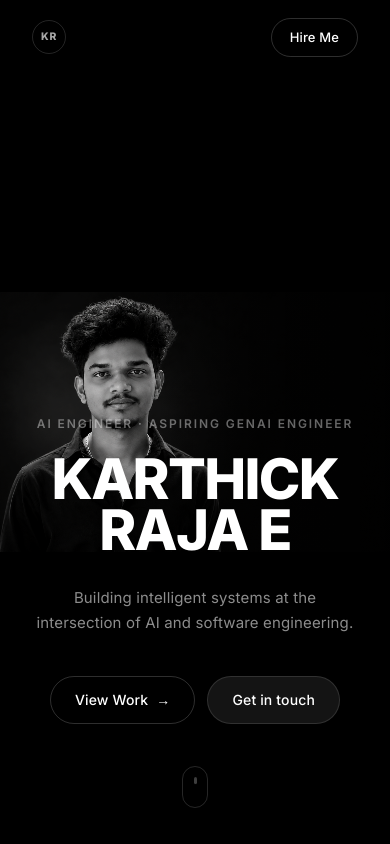
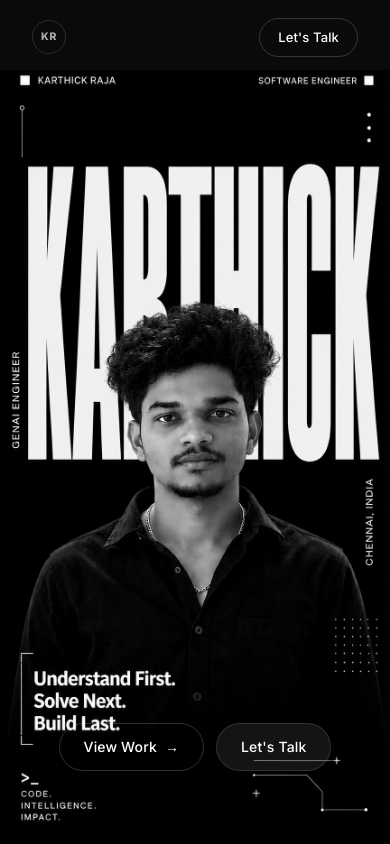
Before and after one commit to Karthickraja018/karthick-raja-e-portfolio, a Next.js app: page / in a window 390 px wide. Shown: the top 844 px of the page. Built offline with nearby package versions, Linux system fonts and the light colour scheme.

Commit message:
feat: implement responsive hero and navbar components with background assets

```diff
--- a/components/hero.tsx
+++ b/components/hero.tsx
@@ -7,7 +7,7 @@ export default function Hero() {
   const contentRef = useRef<HTMLDivElement>(null)
 
   useEffect(() => {
-    // CSS animation entrance — no GSAP dependency
+    // CSS animation entrance
     const el = contentRef.current
     if (!el) return
     const children = Array.from(el.children) as HTMLElement[]
@@ -29,17 +29,18 @@ export default function Hero() {
     <section
       id="hero"
       style={{
-        minHeight: '100vh',
+        minHeight: 'calc(100vh - 70px)',
+        marginTop: '70px',
         display: 'flex',
-        alignItems: 'center',
+        alignItems: 'flex-end',
         justifyContent: 'flex-end',
         position: 'relative',
-        padding: '100px 32px 60px',
+        padding: '32px 32px 60px',
         overflow: 'hidden',
         background: '#000000',
       }}
     >
-      {/* Background Image */}
+      {/* Background Image Container */}
       <div
         style={{
           position: 'absolute',
@@ -51,25 +52,25 @@ export default function Hero() {
         }}
       >
         <Image
-          src="/bg-image.png"
-          alt="Karthick Raja E"
+          src="/desktop.png"
+          alt="Hero Background Desktop"
           fill
           priority
+          className="bg-desktop"
           style={{
-            objectFit: 'contain',
-            objectPosition: 'left center',
-            opacity: 0.9,
+            objectFit: 'cover',
+            objectPosition: 'center',
           }}
         />
-        {/* Right fade for text readability */}
-        <div
+        <Image
+          src="/mobile.png"
+          alt="Hero Background Mobile"
+          fill
+          priority
+          className="bg-mobile"
           style={{
-            position: 'absolute',
-            top: 0,
-            left: 0,
-            width: '100%',
-            height: '100%',
-            background: 'linear-gradient(to right, rgba(0,0,0,0) 35%, rgba(0,0,0,0.85) 100%)',
+            objectFit: 'cover',
+            objectPosition: 'center',
           }}
         />
       </div>
@@ -81,64 +82,14 @@ export default function Hero() {
         style={{
           position: 'relative',
           zIndex: 1,
-          textAlign: 'right',
           display: 'flex',
-          flexDirection: 'column',
-          alignItems: 'flex-end',
-          maxWidth: '680px',
-          width: '100%',
+          gap: 12,
+          flexWrap: 'wrap',
+          justifyContent: 'flex-end',
           marginRight: '4%',
+          marginBottom: '4%',
         }}
       >
-        {/* Role label */}
-        <p
-          style={{
-            fontSize: '0.75rem',
-            fontWeight: 600,
-            letterSpacing: '0.16em',
-            textTransform: 'uppercase',
-            color: 'rgba(255,255,255,0.4)',
-            marginBottom: 20,
-          }}
-        >
-          AI Engineer · Aspiring GenAI Engineer
-        </p>
-
-        {/* Name */}
-        <h1
-          style={{
-            fontFamily: "'Inter', sans-serif",
-            fontWeight: 800,
-            fontSize: 'clamp(3.5rem, 8vw, 7.5rem)',
-            textTransform: 'uppercase',
-            letterSpacing: '-0.03em',
-            lineHeight: 0.92,
-            color: 'white',
-            marginBottom: 28,
-          }}
-        >
-          KARTHICK
-          <br />
-          RAJA E
-        </h1>
-
-        {/* Tagline */}
-        <p
-          style={{
-            fontSize: 'clamp(0.9375rem, 2vw, 1.125rem)',
-            fontWeight: 400,
-            color: 'rgba(255,255,255,0.55)',
-            letterSpacing: '0.01em',
-            lineHeight: 1.7,
-            marginBottom: 40,
-            maxWidth: 360,
-          }}
-        >
-          Building intelligent systems at the intersection of AI and software engineering.
-        </p>
-
-        {/* CTA buttons */}
-        <div style={{ display: 'flex', gap: 12, flexWrap: 'wrap', justifyContent: 'flex-end' }}>
         <a href="#projects" className="btn-pill">
           View Work <span className="arrow">→</span>
         </a>
@@ -150,65 +101,33 @@ export default function Hero() {
             borderColor: 'rgba(255,255,255,0.12)',
           }}
         >
-            Get in touch
+          Let's Talk
         </a>
-        </div>
-      </div>
-
-      {/* Scroll indicator */}
-      <div
-        style={{
-          position: 'absolute',
-          bottom: 36,
-          left: '50%',
-          transform: 'translateX(-50%)',
-          display: 'flex',
-          flexDirection: 'column',
-          alignItems: 'center',
-          gap: 10,
-          zIndex: 1,
-        }}
-      >
-        <div
-          style={{
-            width: 26,
-            height: 42,
-            borderRadius: 13,
-            border: '1.5px solid rgba(255,255,255,0.15)',
-            display: 'flex',
-            alignItems: 'flex-start',
-            justifyContent: 'center',
-            padding: '6px 0',
-          }}
-        >
-          <div
-            style={{
-              width: 3,
-              height: 7,
-              borderRadius: 2,
-              background: 'rgba(255,255,255,0.35)',
-              animation: 'scrollDot 1.8s ease-in-out infinite',
-            }}
-          />
-        </div>
       </div>
 
       <style>{`
-        @keyframes scrollDot {
-          0%, 100% { transform: translateY(0); opacity: 0.5; }
-          50% { transform: translateY(10px); opacity: 1; }
+        .bg-desktop {
+          display: block;
+        }
+        .bg-mobile {
+          display: none;
         }
 
         @media (max-width: 768px) {
+          .bg-desktop {
+            display: none !important;
+          }
+          .bg-mobile {
+            display: block !important;
+          }
           #hero {
             align-items: flex-end !important;
             justify-content: center !important;
-            padding-bottom: 120px !important;
+            padding-bottom: 60px !important;
           }
           #hero .hero-content {
-            text-align: center !important;
-            align-items: center !important;
             margin-right: 0 !important;
+            justify-content: center !important;
           }
         }
       `}</style>
--- a/components/navbar.tsx
+++ b/components/navbar.tsx
@@ -105,7 +105,7 @@ export default function Navbar() {
         className="btn-pill"
         style={{ padding: '8px 18px', fontSize: '0.8125rem' }}
       >
-        Hire Me
+        Let's Talk
       </a>
 
       <style>{`
```
Also changed, not shown: public/desktop.png (added), public/mobile.png (added). Lines whose indentation alone changed are shown as unchanged.
